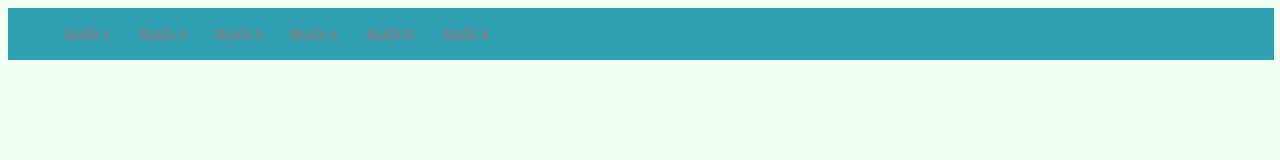
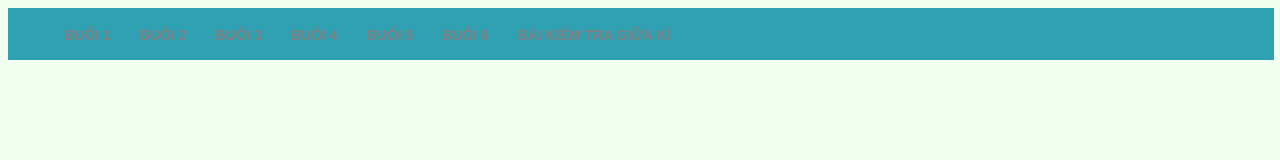
Before and after one commit to ducwuyy/CaNhan, a plain HTML site: page index1.html in a window 1280 px wide. Shown: the top 160 px of the page. Drawn offline with Linux system fonts and the light colour scheme.

Commit message:
Update index1.html

```diff
--- a/index1.html
+++ b/index1.html
@@ -75,6 +75,7 @@ body{background-color:honeydew;}
             <li class="cl"><a href="buoi 4/baitapbuoi4.html">Buổi 4</a></li>
             <li class="cl"><a href="buoi5/baitapbuoi5.html">buổi 5</a></li>
             <li class="cl"><a href="buoi6/baitapbuoi6.html">buổi 6</a></li>
+            <li class="cl"><a href="kiemtragiuaki/baigiuaki.html">bài kiểm tra giữa kì</a></li>
         </ul>
     </div>
     <div class="img">
```
